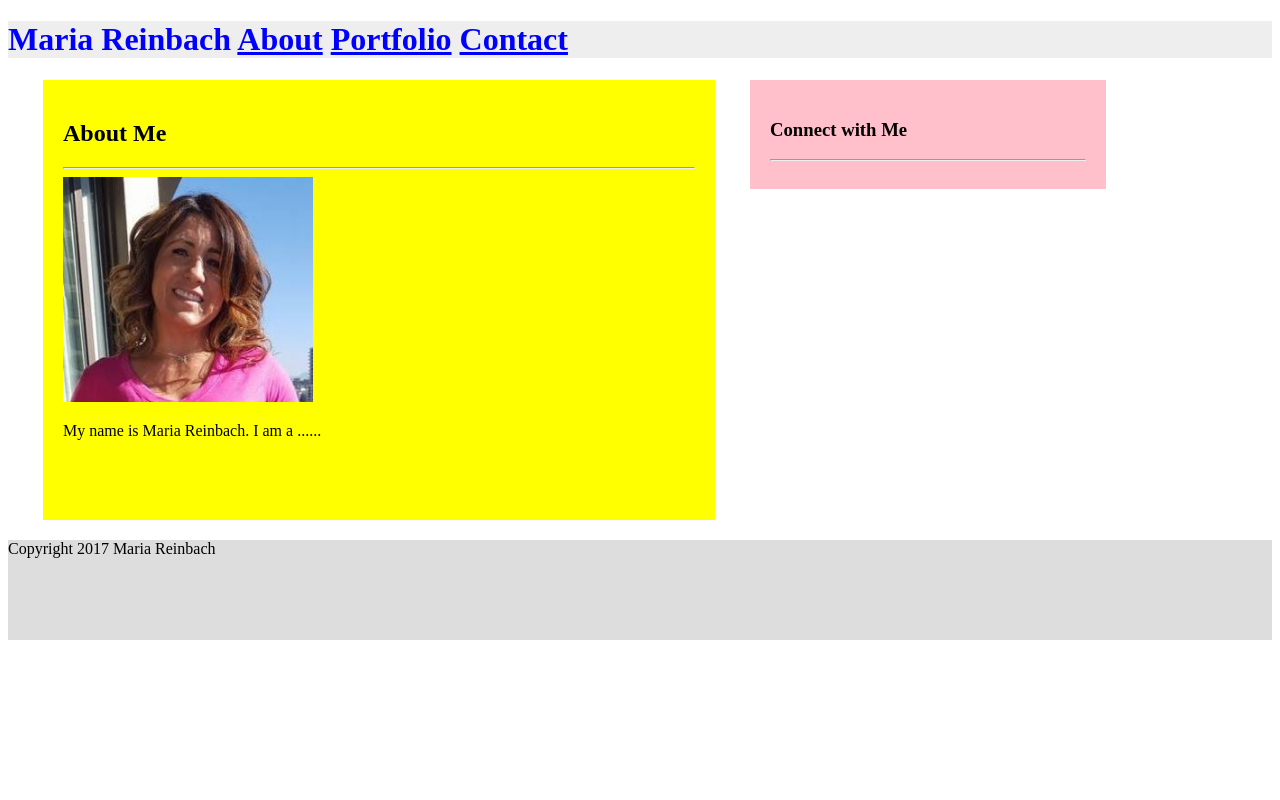
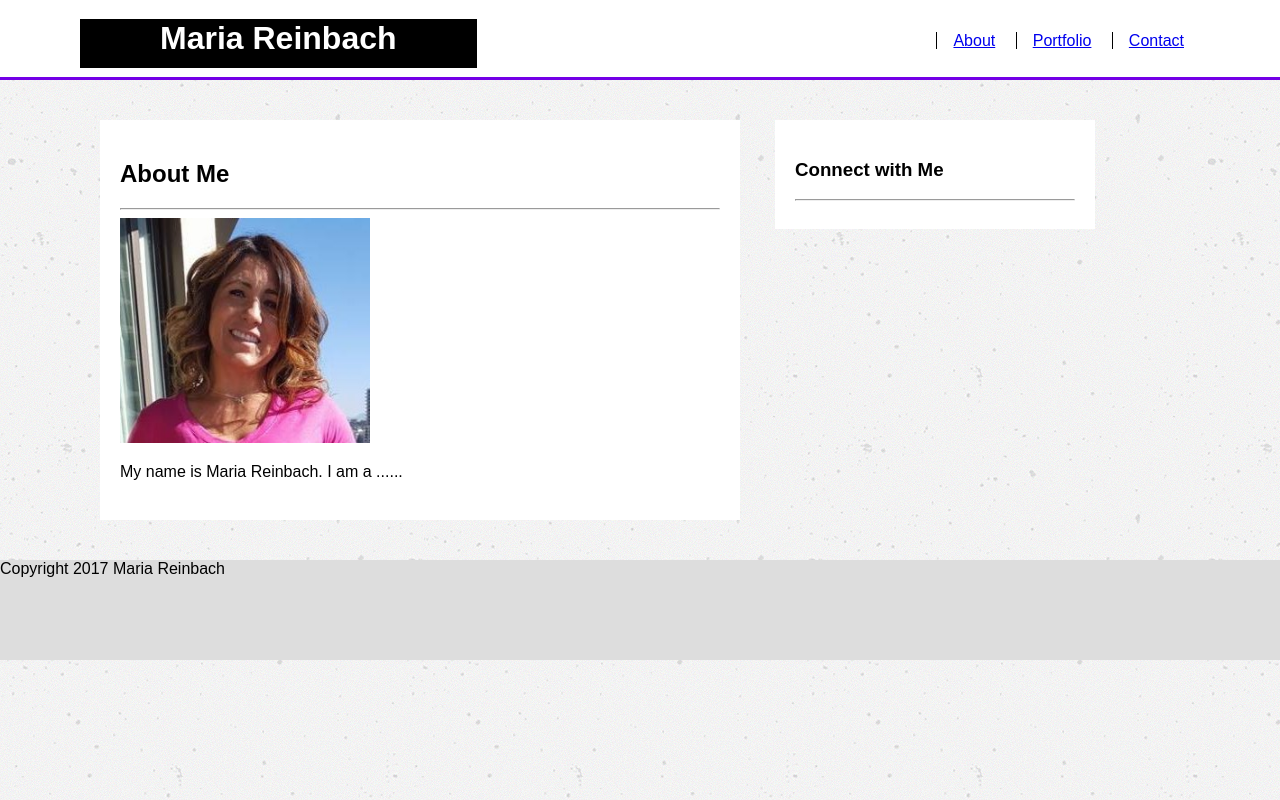
Before and after one commit to aguirremra/Basic-Portfolio, a plain HTML site: page index.html in a window 1280 px wide. Drawn offline with Linux system fonts and the light colour scheme.

Commit message:
my commit

```diff
--- a/assets/css/style.css
+++ b/assets/css/style.css
@@ -1,23 +1,70 @@
- h1{
-	color: blue;
+*{
+	box-sizing: border-box;
+	font-family: sans-serif;
+}
+header{
+	position: relative;
+	display: block;
+	max-width: : 100%
+	height 100%
+	margin 0 auto;
+	padding: 1rem 5rem;
+	background: #ffffff;
+	color: white;
+	border-bottom-style: solid;
+	border-bottom-color: #7300e6;
+}
+body{
+	margin: 0;
+	padding: 0;
+	background-image: url("../images/concrete-texture.png");
+}
+div{
+	position: relative;
+	background-color: black;
+	display: inline;
+	padding: 20px;
+	height: 100px;
+	padding: 1rem 5rem;
+	margin: 0 auto;
+}
+header h1{
+	line-height: 45px;
+	font-size: 2rem;
+	display: inline;
+}
+nav{
+	padding-left; 0;
+	margin-bottom: 0;
+	list-style: none;
+	float: right;
+	display: inline;
+}
+nav li{
+	position: relative;
+	display: inline;
+	list-style-type: none;
+	color: #222;
+	padding: 0 1rem;
+	border-left: 1px solid black;
+}
+
+section{
+	padding: 20px;
+	margin-bottom: 40px;
+	margin-top: 40px;
 	background-color: #eee;
 }
-a{
-	color: blue;
-}
-section{
-	padding: 20px;
-	margin-bottom: 20px;
-}
 #about{
-	background-color: yellow;
+	clear: both;
+	background-color: #ffffff;
 	width: 50%;
 	float: left;
 	height: 400px;
-	margin-left: 35px;
+	margin-left: 100px;
 }
 #connect{
-	background-color: pink;
+	background-color: #ffffff;
 	width: 25%;
 	float: left;
 	margin-left: 35px;
--- a/index.html
+++ b/index.html
@@ -5,11 +5,18 @@
 	<link rel="stylesheet" type="text/css" href="assets/css/style.css">
 </head>
 <body>
-	<h1>Maria Reinbach
-		<a href="about.html">About</a>
-		<a href="portfolio.html">Portfolio</a>
-		<a href="contact.html">Contact</a>
-	</h1>
+	<header>
+		<div>
+			<h1>Maria Reinbach</h1>
+		</div>
+			<nav>
+				<ul>
+					<li><a href="index.html">About</a></li>
+					<li><a href="portfolio.html">Portfolio</a></li>
+					<li><a href="contact.html">Contact</a></li>
+				</ul>
+			</nav>
+	</header>
 	<section id="about">
 		<h2>About Me</h2>
 		<hr>
```
Also changed, not shown: contact.html (+13 -0 lines), portfolio.html (+13 -0 lines), assets/images/concrete-texture.png (added).
